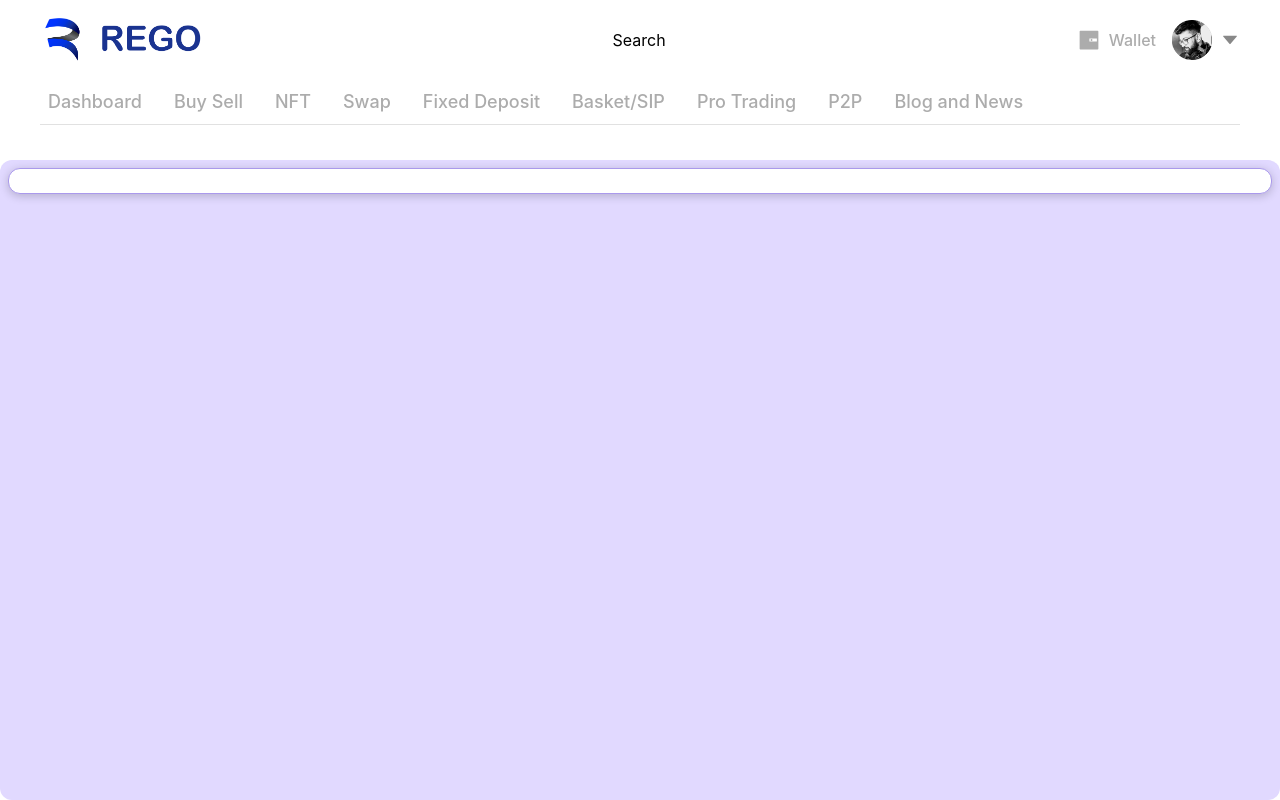
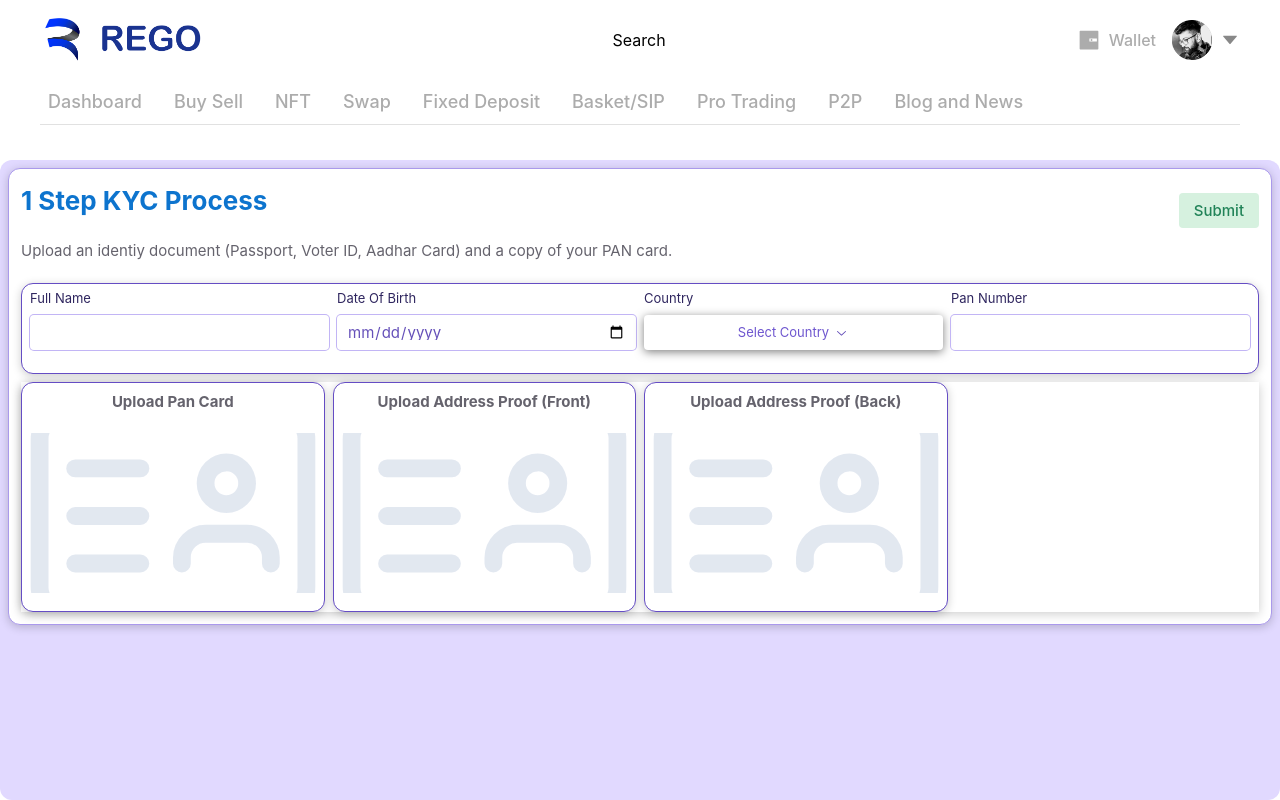
Before and after one commit to QuestGltAdmin/Rego-front, a React (Create React App) app: page /kyc in a window 1280 px wide. Built offline with nearby package versions, Linux system fonts and the light colour scheme.

Commit message:
added kyc page

```diff
--- a/src/pages/kyc/index.jsx
+++ b/src/pages/kyc/index.jsx
@@ -1,14 +1,275 @@
 import AnimatePage from 'HOCs/Animate';
-import React from 'react'
-import { Box, Text } from "components/styled/ui"
+import React, { useEffect, useState } from 'react'
+import { Box, Button, Fieldset, Flex, Heading2, Input, Label, Text } from "components/styled/ui"
+import { Select, SelectTrigger, SelectValue, SelectIcon, SelectContent, SelectViewport, SelectItem, SelectItemIndicator, SelectItemText } from "components/styled/Select"
 import { violet } from '@radix-ui/colors';
+import { useSelector } from 'react-redux';
+import { CheckIcon, ChevronDownIcon } from '@radix-ui/react-icons';
+import api from 'lib/http/axios';
+import docIcon from "assets/images/svg-icons/id-card.svg";
 
-function index() {
+
+
+
+function Index() {
+  const { user: { user, kycstatus } } = useSelector((state) => state.auth)
+  const [frontImg, setFrontImg] = useState(null);
+  const [backImg, setBackImg] = useState(null);
+  const [panImg, setPanImg] = useState(null);
+  const [kycDetails, setKycDetails] = useState([]);
+
+  const [data, setData] = useState({
+    fullname: "",
+    dob: "",
+    document_type: "PAN",
+    pan_number: "",
+    country: "",
+    frontImgFile: null,
+    backImgFile: null,
+    panImgFile: null,
+  })
+
+
+  useEffect(() => {
+    if (kycstatus) {
+      getKycDetails();
+    }
+  }, [kycstatus])
+
+
+  const getKycDetails = async () => {
+    try {
+      const url = "/exchange-getKycData";
+      const payload = { email: user?.email }
+      const res = await api.post(url, payload);
+      if (res.status === 200) {
+        setKycDetails(res?.data?.kyc);
+      }
+    } catch (err) {
+      console.log(err)
+    }
+  }
+
+  const dataHandler = (e) => {
+    setData({ ...data, [e.target.name]: e.target.value });
+  }
+
+  const imageUpload = (event, changeState, formKey, setDataFn) => {
+    const { files } = event.target;
+    if (!files[0]) {
+      changeState(null);
+      return;
+    }
+
+    if (files[0].type.includes("image")) {
+      const filename = files[0].name;
+      const fileExtension = filename.substr(filename.lastIndexOf(".") + 1);
+
+      if (
+        fileExtension.toLowerCase() === "png" ||
+        fileExtension.toLowerCase() === "jpg" ||
+        fileExtension.toLowerCase() === "gif" ||
+        fileExtension.toLowerCase() === "jpeg"
+      ) {
+        console.log(event.currentTarget.files);
+        if (formKey === "front") {
+          setDataFn({
+            ...data,
+            frontImgFile: event.currentTarget.files[0],
+          });
+        }
+        if (formKey === "back") {
+          setDataFn({
+            ...data,
+            backImgFile: event.currentTarget.files[0],
+          });
+        }
+        if (formKey === "pan") {
+          setDataFn({
+            ...data,
+            panImgFile: event.currentTarget.files[0],
+          });
+        }
+        changeState(URL.createObjectURL(files[0]));
+      }
+    }
+
+  }
+
+  const submitKycHandler = async (e) => {
+    try {
+
+    } catch (err) {
+      console.log(err);
+    }
+  }
+
+  if (kycstatus) {
+    return (
+      <Box css={{ borderColor: violet.violet8 }} className="p-3 rounded-xl border">
+        <Text>KYC Details has been Submitted.</Text>
+        <table className="w-full">
+          <thead>
+            <tr style={{ padding: 25 }} className='bg-violet-500'>
+              <th style={{ width: "5%" }} className="text-start" scope="col">S.No</th>
+              <th style={{ width: "25%" }} className="text-start" scope="col">Image</th>
+              <th style={{ width: "10%" }} className="text-start" scope="col">Doc Type</th>
+              <th style={{ width: "15%" }} className="text-start" scope="col">Doc No.</th>
+              <th style={{ width: "15%" }} className="text-start" scope="col">Full Name</th>
+              <th style={{ width: "20%" }} className="text-start" scope="col">Date Of Birth</th>
+              <th style={{ width: "10%" }} className="text-start" scope="col">Status</th>
+            </tr>
+          </thead>
+          <tbody>
+
+            <tr
+              className="hover:bg-violet-100 h-16"
+            >
+              <td>
+                <p>{kycstatus && 1}</p>
+              </td>
+              <td>
+                <img
+                  src={kycDetails?.image ?? "Updating Balance...."}
+                  alt=""
+                  waith={100}
+                  style={{ borderRadius: "6px" }}
+                />
+              </td>
+              <td>
+                <p>{kycDetails?.document_type}</p>
+              </td>
+              <td>
+                <p>{kycDetails?.document_number}</p>
+              </td>
+              <td>
+                <p>{kycDetails?.fullname}</p>
+              </td>
+              <td>
+                <p>{kycDetails?.dob}</p>
+              </td>
+              <td>
+                <p>{kycDetails?.status}</p>
+              </td>
+            </tr>
+
+          </tbody>
+        </table>
+      </Box>
+    )
+  }
+
+
+
+
   return (
-    <Box css={{borderColor:violet.violet8}} className='p-3 rounded-xl border'>
+    <Box css={{ borderColor: violet.violet8 }} className='p-3 rounded-xl border'>
+      <form>
 
+
+      <Flex className='justify-between items-center'>
+
+      <Heading2>1 Step KYC Process</Heading2>
+      <Button variant="green" type="submit" >Submit</Button>
+      </Flex>
+      {/* <Text css={{marginBottom:0}}>Process Promptly with Automated Verification</Text> */}
+      <Text>Upload an identiy document (Passport, Voter ID, Aadhar Card) and a copy of your PAN card.</Text>
+        <Box css={{ borderColor: violet.violet10 }} className=" flex flex-col sm:flex-row gap-2 p-2 my-2 rounded-xl border">
+          {/* <Flex className="flex-col gap-2"> */}
+            <Fieldset>
+              <Label>Full Name</Label>
+              <Input type="text" required name="fullname" value={data.fullname} onChange={(e) => dataHandler(e)} />
+            </Fieldset>
+            <Fieldset>
+              <Label>Date Of Birth</Label>
+              <Input type="date" required name="dob" value={data.dob} onChange={(e) => dataHandler(e)} />
+            </Fieldset>
+            <Fieldset>
+              <Label>Country</Label>
+              <Select onValueChange={(e) => setData({...data,country:e})}>
+                  <SelectTrigger>
+                    <SelectValue placeholder="Select Country" />
+                    <SelectIcon>
+                      <ChevronDownIcon />
+                    </SelectIcon>
+                  </SelectTrigger>
+                  <SelectContent >
+                    <SelectViewport css={{width:"100%"}}>
+                      <SelectItem value="India">
+                        <SelectItemText>India</SelectItemText>
+                        <SelectItemIndicator>
+                          <CheckIcon />
+                        </SelectItemIndicator>
+                      </SelectItem>
+                      <SelectItem value="Germany">
+                        <SelectItemText>Germany</SelectItemText>
+                        <SelectItemIndicator>
+                          <CheckIcon />
+                        </SelectItemIndicator>
+                      </SelectItem>
+                    </SelectViewport>
+                  </SelectContent>
+                </Select>
+            </Fieldset>
+            <Fieldset>
+              <Label>Pan Number</Label>
+              <Input type="text" required name="pan_number" value={data.pan_number} onChange={(e)=>dataHandler(e)} />
+            </Fieldset>
+          {/* </Flex> */}
+        </Box>
+      <Box className="flex flex-col gap-2 sm:grid sm:grid-cols-2 lg:grid-cols-4" >
+        <Box css={{ borderColor: violet.violet10 }} className=" p-2 rounded-xl border">
+          <Label className="cursor-pointer" htmlFor='panImage'>
+            <Text className="text-center font-bold">Upload Pan Card</Text>
+            <img
+              src={panImg || docIcon}
+              className="h-40 w-72 object-cover"
+            />
+            <input
+              type={"file"}
+              id="panImage"
+              name='pan'
+              style={{ display: "none" }}
+              onChange={(e) => imageUpload(e, setPanImg, "pan", setData)}
+            />
+          </Label>
+        </Box>
+        <Box css={{ borderColor: violet.violet10 }} className=" p-2 rounded-xl border">
+          <Label className="cursor-pointer" htmlFor='frontImage'>
+            <Text className="text-center font-bold">Upload Address Proof (Front)</Text>
+            <img
+              src={frontImg || docIcon}
+              className="h-40 w-72 object-cover"
+            />
+            <input
+              type={"file"}
+              id="frontImage"
+              name='front'
+              style={{ display: "none" }}
+              onChange={(e) => imageUpload(e, setFrontImg, "front", setData)}
+            />
+          </Label>
+        </Box>
+        <Box css={{ borderColor: violet.violet10 }} className=" p-2 rounded-xl border">
+          <Label className="cursor-pointer" htmlFor='backImage'>
+            <Text className="text-center font-bold">Upload Address Proof (Back)</Text>
+            <img
+              src={backImg || docIcon}
+              className="h-40 w-72 object-cover"
+            />
+            <input
+              type={"file"}
+              id="backImage"
+              name='back'
+              style={{ display: "none" }}
+              onChange={(e) => imageUpload(e, setBackImg, "back", setData)}
+            />
+          </Label>
+        </Box>
+      </Box>
+      </form>
     </Box>
   )
 }
 
-export default AnimatePage(index);
+export default AnimatePage(Index);
```
